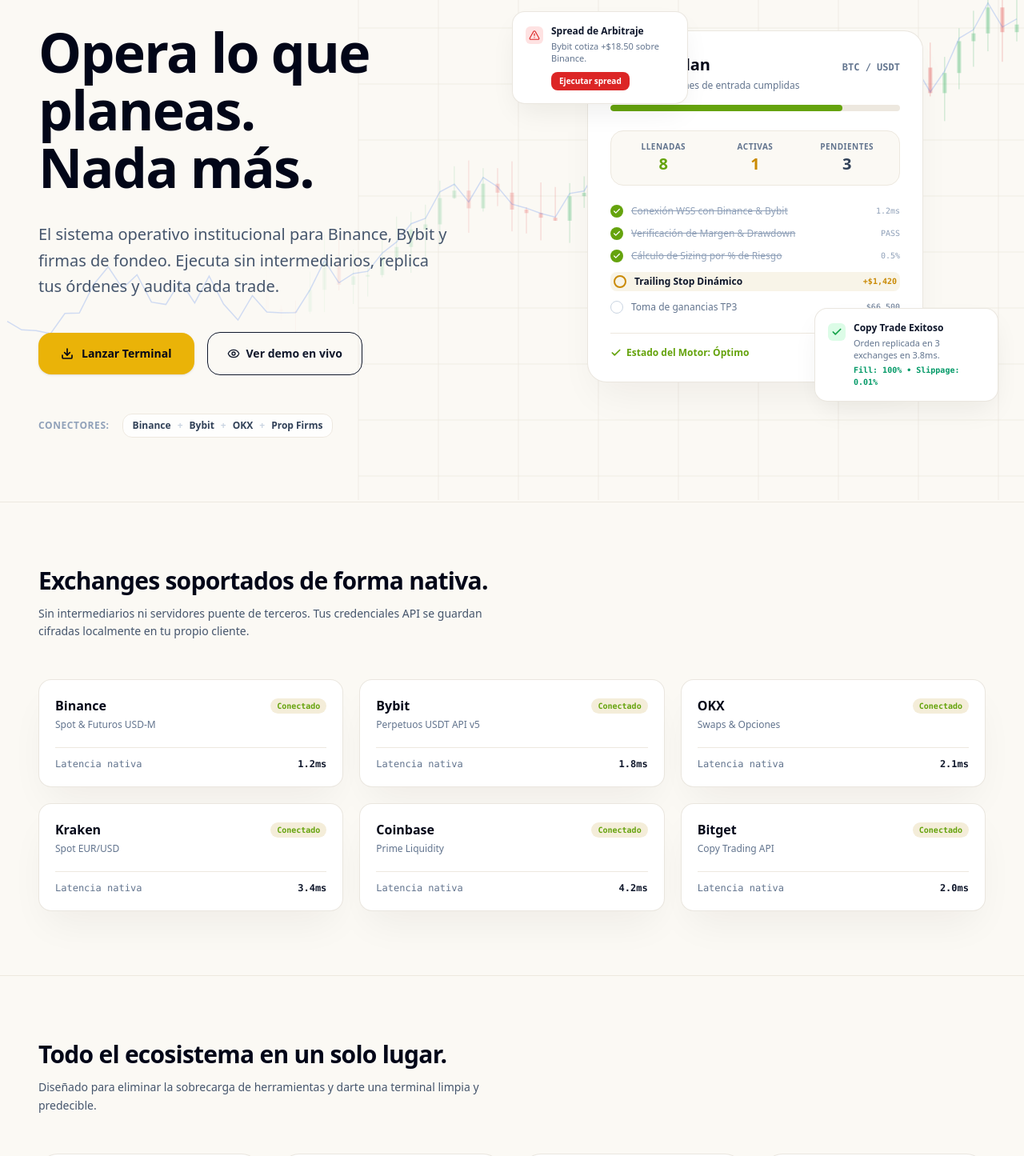
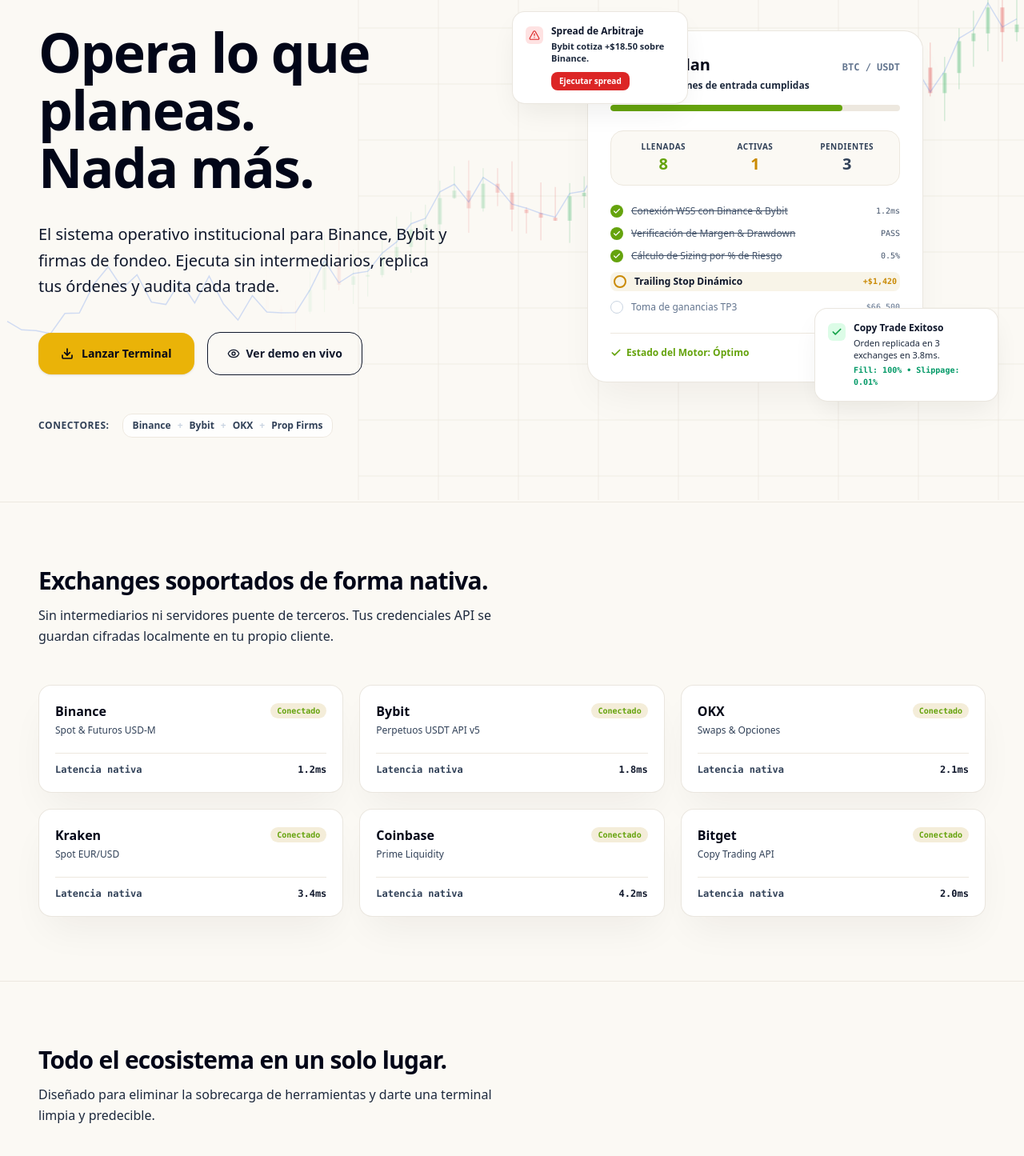
Before and after one commit to CSergio91/ZytiTrade, a React (Vite) app: page / in a window 1280 px wide. Shown: the part 175-1620 px from the top of the page at 80% size. Built offline with nearby package versions, Linux system fonts and the light colour scheme.

Commit message:
style(typography): boost contrast and density across all secondary texts in light mode

```diff
--- a/src/components/ExchangesSection.tsx
+++ b/src/components/ExchangesSection.tsx
@@ -23,7 +23,7 @@
         <h2 className="text-3xl font-black text-slate-950 dark:text-white tracking-tight">
           Exchanges soportados de forma nativa.
         </h2>
-        <p className="text-sm text-slate-600 dark:text-slate-400 mt-3 leading-relaxed">
+        <p className="text-base text-slate-800 dark:text-slate-200 font-medium mt-3 leading-relaxed">
           Sin intermediarios ni servidores puente de terceros. Tus credenciales API se guardan cifradas localmente en tu propio cliente.
         </p>
       </div>
@@ -41,10 +41,10 @@
                   {venue.status}
                 </span>
               </div>
-              <p className="text-xs text-slate-500 mt-1">{venue.type}</p>
+              <p className="text-xs text-slate-700 dark:text-slate-300 font-medium mt-1">{venue.type}</p>
             </div>
 
-            <div className="mt-5 pt-3 border-t border-[#ede8df] dark:border-[#1f293d] flex items-center justify-between text-xs font-mono text-slate-500">
+            <div className="mt-5 pt-3 border-t border-[#ede8df] dark:border-[#1f293d] flex items-center justify-between text-xs font-mono font-semibold text-slate-700 dark:text-slate-300">
               <span>Latencia nativa</span>
               <span className="font-bold text-slate-900 dark:text-white">{venue.latency}</span>
             </div>
--- a/src/components/Footer.tsx
+++ b/src/components/Footer.tsx
@@ -8,7 +8,7 @@
 export const Footer: React.FC<FooterProps> = ({ currentLang }) => {
   return (
     <footer className="border-t border-[#ede8df] dark:border-[#1f293d] bg-[#fbf9f4] dark:bg-[#0a0d14] py-12 px-6 lg:px-12">
-      <div className="max-w-7xl mx-auto flex flex-col sm:flex-row items-center justify-between gap-6 text-xs text-slate-500">
+      <div className="max-w-7xl mx-auto flex flex-col sm:flex-row items-center justify-between gap-6 text-xs text-slate-800 dark:text-slate-300 font-medium">
         <div className="flex items-center gap-3">
           <img src="/logo-zyti.png" alt="ZYTI Trade Logo" className="w-7 h-7 object-contain" />
           <span className="font-bold text-slate-950 dark:text-white">ZYTI Trade</span>
--- a/src/components/HeroSection.tsx
+++ b/src/components/HeroSection.tsx
@@ -44,7 +44,7 @@
           </h1>
 
           {/* SUBTÍTULO EDITORIAL FLUIDO */}
-          <p className="mt-8 text-lg sm:text-xl text-slate-600 dark:text-slate-400 font-normal leading-relaxed max-w-lg">
+          <p className="mt-8 text-lg sm:text-xl text-slate-900 dark:text-slate-200 font-medium leading-relaxed max-w-lg">
             {isEs
               ? 'El sistema operativo institucional para Binance, Bybit y firmas de fondeo. Ejecuta sin intermediarios, replica tus órdenes y audita cada trade.'
               : 'The institutional trading system for Binance, Bybit, and prop firms. Execute without middlemen, replicate cross-exchange trades, and audit risk.'}
@@ -68,7 +68,7 @@
 
           {/* LOGOS DE EXCHANGES SUTILES AL PIE DEL HERO */}
           <div className="mt-12 flex items-center gap-3">
-            <span className="text-xs font-semibold text-slate-400 uppercase tracking-wider mr-1">
+            <span className="text-xs font-semibold text-slate-700 dark:text-slate-300 font-bold uppercase tracking-wider mr-1">
               Conectores:
             </span>
             <div className="flex items-center gap-2 text-xs font-bold text-slate-700 dark:text-slate-300 bg-white/80 dark:bg-slate-900/80 px-3 py-1.5 rounded-xl border border-[#ede8df] dark:border-slate-800">
@@ -97,7 +97,7 @@
                 <span className="text-xs font-black text-slate-900 dark:text-white leading-tight">
                   Spread de Arbitraje
                 </span>
-                <span className="text-[11px] text-slate-500 mt-1 leading-snug">
+                <span className="text-[11px] text-slate-800 dark:text-slate-200 font-semibold mt-1 leading-snug">
                   Bybit cotiza +$18.50 sobre Binance.
                 </span>
                 <button className="mt-2.5 px-2.5 py-1 text-[10px] font-bold text-white bg-[#dc2626] hover:bg-[#b91c1c] rounded-lg self-start">
@@ -117,7 +117,7 @@
                 <span className="text-xs font-black text-slate-900 dark:text-white leading-tight">
                   Copy Trade Exitoso
                 </span>
-                <span className="text-[11px] text-slate-500 mt-1 leading-snug">
+                <span className="text-[11px] text-slate-800 dark:text-slate-300 font-medium mt-1 leading-snug">
                   Orden replicada en 3 exchanges en 3.8ms.
                 </span>
                 <span className="mt-1 text-[10px] font-mono font-bold text-emerald-600">
@@ -140,7 +140,7 @@
               </span>
             </div>
 
-            <p className="text-xs text-slate-500 mb-4">
+            <p className="text-xs text-slate-800 dark:text-slate-300 font-semibold mb-4">
               8 de 10 condiciones de entrada cumplidas
             </p>
 
@@ -152,15 +152,15 @@
             {/* MÉTRICAS DE RESUMEN (COMPLETED / IN PROGRESS / UP NEXT) */}
             <div className="grid grid-cols-3 gap-2 p-3 rounded-2xl bg-[#fbf9f4] dark:bg-[#0e1420] border border-[#ede8df] dark:border-[#1f293d] mb-6 text-center">
               <div>
-                <p className="text-[10px] font-bold text-slate-500 uppercase tracking-wider">Llenadas</p>
+                <p className="text-[10px] font-bold text-slate-700 dark:text-slate-300 uppercase tracking-wider">Llenadas</p>
                 <p className="text-xl font-black text-[#65a30d]">8</p>
               </div>
               <div>
-                <p className="text-[10px] font-bold text-slate-500 uppercase tracking-wider">Activas</p>
+                <p className="text-[10px] font-bold text-slate-700 dark:text-slate-300 uppercase tracking-wider">Activas</p>
                 <p className="text-xl font-black text-[#ca8a04]">1</p>
               </div>
               <div>
-                <p className="text-[10px] font-bold text-slate-500 uppercase tracking-wider">Pendientes</p>
+                <p className="text-[10px] font-bold text-slate-700 dark:text-slate-300 uppercase tracking-wider">Pendientes</p>
                 <p className="text-xl font-black text-slate-700 dark:text-slate-300">3</p>
               </div>
             </div>
@@ -169,7 +169,7 @@
             <div className="flex flex-col gap-3 text-xs">
 
               {/* Tarea 1: Completada */}
-              <div className="flex items-center justify-between text-slate-400 dark:text-slate-500">
+              <div className="flex items-center justify-between text-slate-600 dark:text-slate-400">
                 <div className="flex items-center gap-2.5">
                   <div className="w-4 h-4 rounded-full bg-[#65a30d] text-white flex items-center justify-center shrink-0">
                     <Check className="w-2.5 h-2.5 stroke-[3]" />
@@ -180,7 +180,7 @@
               </div>
 
               {/* Tarea 2: Completada */}
-              <div className="flex items-center justify-between text-slate-400 dark:text-slate-500">
+              <div className="flex items-center justify-between text-slate-600 dark:text-slate-400">
                 <div className="flex items-center gap-2.5">
                   <div className="w-4 h-4 rounded-full bg-[#65a30d] text-white flex items-center justify-center shrink-0">
                     <Check className="w-2.5 h-2.5 stroke-[3]" />
@@ -191,7 +191,7 @@
               </div>
 
               {/* Tarea 3: Completada */}
-              <div className="flex items-center justify-between text-slate-400 dark:text-slate-500">
+              <div className="flex items-center justify-between text-slate-600 dark:text-slate-400">
                 <div className="flex items-center gap-2.5">
                   <div className="w-4 h-4 rounded-full bg-[#65a30d] text-white flex items-center justify-center shrink-0">
                     <Check className="w-2.5 h-2.5 stroke-[3]" />
@@ -227,7 +227,7 @@
                 <Check className="w-3.5 h-3.5 stroke-[3]" />
                 Estado del Motor: Óptimo
               </span>
-              <span className="text-slate-400 font-mono text-[10px]">
+              <span className="text-slate-700 dark:text-slate-300 font-mono font-bold text-[10px]">
                 60 FPS Canvas
               </span>
             </div>
--- a/src/components/Navbar.tsx
+++ b/src/components/Navbar.tsx
@@ -69,7 +69,7 @@
         </div>
 
         {/* NAVEGACIÓN CENTRAL EDITORIAL */}
-        <div className="flex items-center gap-8 text-sm font-semibold text-slate-700 dark:text-slate-300">
+        <div className="flex items-center gap-8 text-sm font-semibold text-slate-900 dark:text-slate-200">
 
           {/* MENU EXCHANGES (HOVER VERTICAL) */}
           <div
@@ -91,7 +91,7 @@
                       className="p-2.5 rounded-xl hover:bg-[#f4efe5] dark:hover:bg-slate-800 transition-colors cursor-pointer flex flex-col"
                     >
                       <span className="text-sm font-bold text-slate-950 dark:text-white">{ex.name}</span>
-                      <span className="text-xs text-slate-500">{ex.desc}</span>
+                      <span className="text-xs text-slate-700 dark:text-slate-400 font-medium">{ex.desc}</span>
                     </div>
                   ))}
                 </div>
@@ -119,7 +119,7 @@
                       className="p-3 rounded-xl hover:bg-[#f4efe5] dark:hover:bg-slate-800 transition-colors cursor-pointer flex flex-col"
                     >
                       <span className="text-sm font-bold text-slate-950 dark:text-white">{srv.title}</span>
-                      <span className="text-xs text-slate-500 leading-snug mt-0.5">{srv.desc}</span>
+                      <span className="text-xs text-slate-700 dark:text-slate-400 font-medium leading-snug mt-0.5">{srv.desc}</span>
                     </div>
                   ))}
                 </div>
--- a/src/components/ServicesSection.tsx
+++ b/src/components/ServicesSection.tsx
@@ -46,7 +46,7 @@
         <h2 className="text-3xl font-black text-slate-950 dark:text-white tracking-tight">
           {isEs ? 'Todo el ecosistema en un solo lugar.' : 'The complete ecosystem in one place.'}
         </h2>
-        <p className="text-sm text-slate-600 dark:text-slate-400 mt-3 leading-relaxed">
+        <p className="text-base text-slate-800 dark:text-slate-200 font-medium mt-3 leading-relaxed">
           {isEs
             ? 'Diseñado para eliminar la sobrecarga de herramientas y darte una terminal limpia y predecible.'
             : 'Designed to eliminate tool overload and give you a clean, predictable trading experience.'}
@@ -60,13 +60,13 @@
             className="warm-card rounded-3xl p-6 flex flex-col justify-between hover:border-slate-400 transition-colors"
           >
             <div>
-              <span className="text-xs font-mono font-bold text-slate-400">
+              <span className="text-xs font-mono font-bold text-slate-700 dark:text-slate-300">
                 {srv.num}
               </span>
               <h3 className="text-lg font-bold text-slate-950 dark:text-white mt-3">
                 {srv.title}
               </h3>
-              <p className="text-xs text-slate-500 mt-2 leading-relaxed">
+              <p className="text-xs text-slate-800 dark:text-slate-300 font-medium mt-2 leading-relaxed">
                 {srv.desc}
               </p>
             </div>
```
